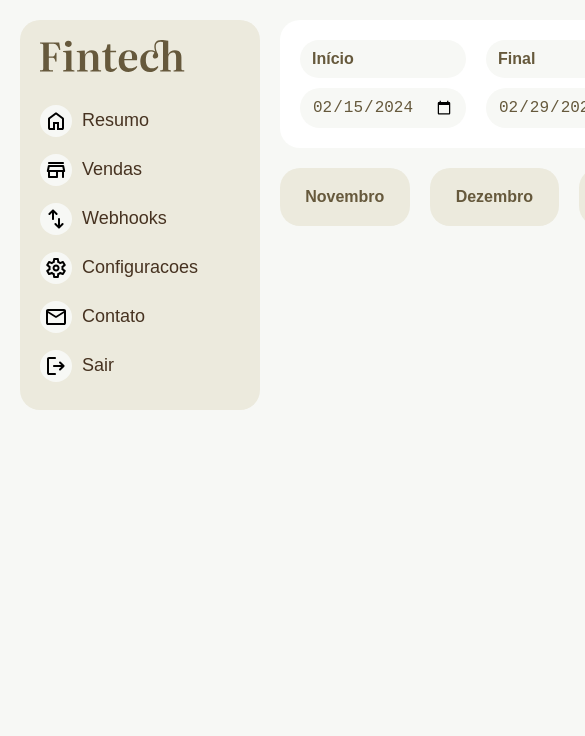
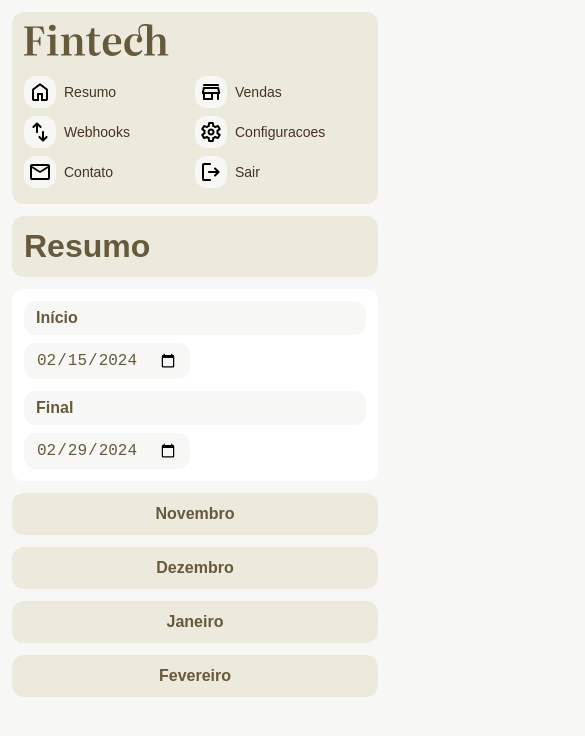
Before and after one commit to MateusLeonardo/Fintech, a React (Vite) app: page / in a window 390 px wide. Shown: the top 736 px of the page, 585 px wide, since content can reach past the window. Built offline with nearby package versions, Linux system fonts and the light colour scheme; no server answers; the HTML template or start-up script is replaced by a standard one.

Commit message:
adicionando responsividade

```diff
--- a/src/Style.css
+++ b/src/Style.css
@@ -129,3 +129,42 @@
   text-decoration: none;
   color: inherit;
 }
+
+
+@media(max-width: 1000px) {
+  .resumo {
+    flex-direction: column;
+  }
+  .daterange {
+    grid-template-columns: 1fr;
+  }
+  .daterange *:last-child {
+    grid-row: 1;
+  }
+}
+
+@media(max-width: 700px) {
+  html {
+    --gap-s: 0.5rem;
+    --gap: 0.75rem;
+  }
+  .container {
+    grid-template-columns: 1fr;
+  }
+  .flex {
+    flex-direction: column;
+  }
+  .sidenav ul {
+    display: grid;
+    grid-template-columns: 1fr 1fr;
+  }
+  .sidenav li a {
+    font-size: .875rem;
+  }
+  .venda {
+    grid-template-columns: 1fr;
+  }
+  .venda div:last-child {
+    justify-self: start;
+  }
+}
```
